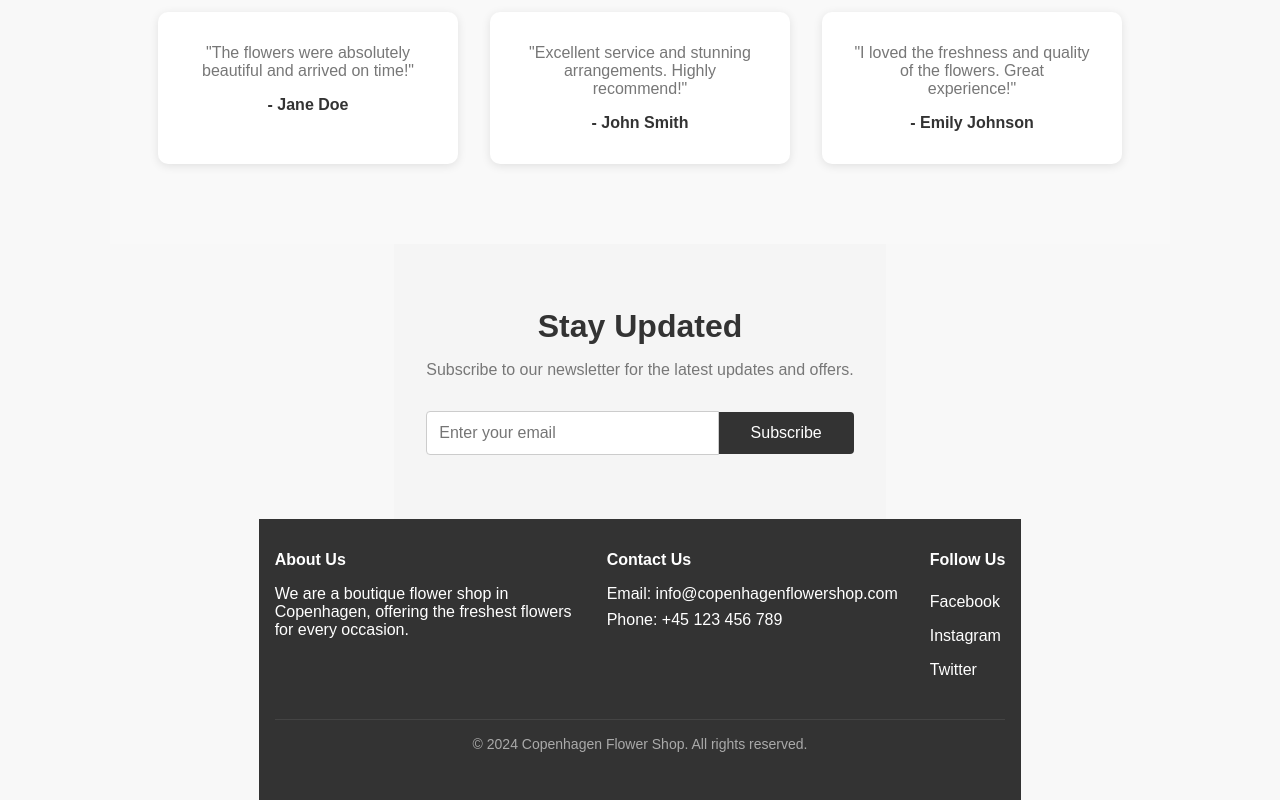
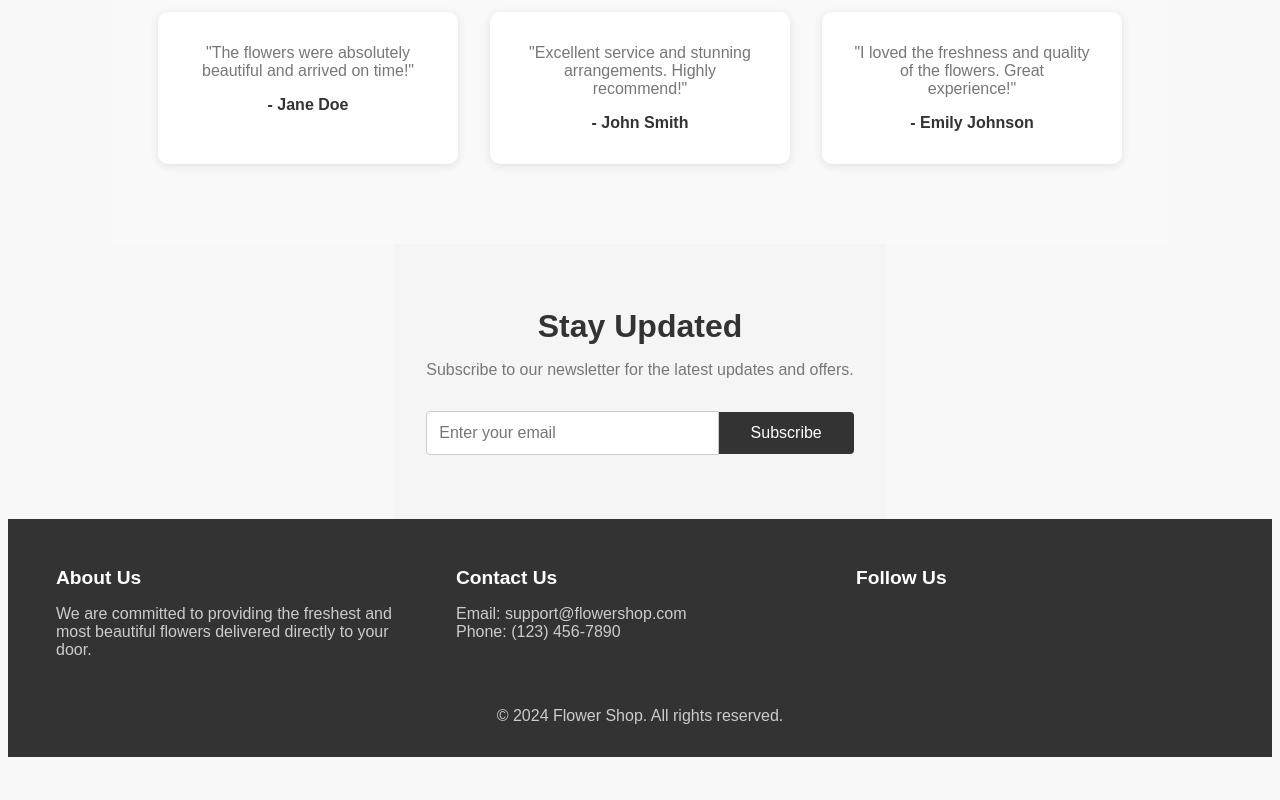
Before and after one commit to fairycreator/minimalistic-flower-shop, a React (Create React App) app: page / in a window 1280 px wide. Shown: the part 1339-2139 px from the top of the page. After the commit the page ends 2096 px from the top, so only its background shows below. Built offline with nearby package versions, Linux system fonts and the light colour scheme.

Commit message:
Fotter fixed

```diff
--- a/src/components/Footer.js
+++ b/src/components/Footer.js
@@ -5,47 +5,35 @@ const Footer = () => {
   return (
     <FooterContainer>
       <FooterContent>
-        <FooterSection>
+        <FooterColumn>
           <h4>About Us</h4>
           <p>
-            We are a boutique flower shop in Copenhagen, offering the freshest
-            flowers for every occasion.
+            We are committed to providing the freshest and most beautiful
+            flowers delivered directly to your door.
           </p>
-        </FooterSection>
-        <FooterSection>
+        </FooterColumn>
+        <FooterColumn>
           <h4>Contact Us</h4>
-          <p>Email: info@copenhagenflowershop.com</p>
-          <p>Phone: +45 123 456 789</p>
-        </FooterSection>
-        <FooterSection>
+          <p>Email: support@flowershop.com</p>
+          <p>Phone: (123) 456-7890</p>
+        </FooterColumn>
+        <FooterColumn>
           <h4>Follow Us</h4>
-          <SocialLinks>
-            <a
-              href="https://facebook.com"
-              target="_blank"
-              rel="noopener noreferrer"
-            >
-              Facebook
-            </a>
-            <a
-              href="https://instagram.com"
-              target="_blank"
-              rel="noopener noreferrer"
-            >
-              Instagram
-            </a>
-            <a
-              href="https://twitter.com"
-              target="_blank"
-              rel="noopener noreferrer"
-            >
-              Twitter
-            </a>
-          </SocialLinks>
-        </FooterSection>
+          <FooterSocials>
+            <SocialLink href="https://facebook.com">
+              <i className="fab fa-facebook-f"></i>
+            </SocialLink>
+            <SocialLink href="https://twitter.com">
+              <i className="fab fa-twitter"></i>
+            </SocialLink>
+            <SocialLink href="https://instagram.com">
+              <i className="fab fa-instagram"></i>
+            </SocialLink>
+          </FooterSocials>
+        </FooterColumn>
       </FooterContent>
       <FooterBottom>
-        <p>&copy; 2024 Copenhagen Flower Shop. All rights reserved.</p>
+        <p>© {new Date().getFullYear()} Flower Shop. All rights reserved.</p>
       </FooterBottom>
     </FooterContainer>
   );
@@ -53,52 +41,56 @@ const Footer = () => {
 
 const FooterContainer = styled.footer`
   background-color: #333;
-  color: white;
-  padding: 2rem 1rem;
+  color: #fff;
+  padding: 2rem;
 `;
 
 const FooterContent = styled.div`
   display: flex;
   justify-content: space-around;
   flex-wrap: wrap;
-  gap: 2rem;
-  padding-bottom: 2rem;
-  border-bottom: 1px solid #444;
+  max-width: 1200px;
+  margin: 0 auto;
 `;
 
-const FooterSection = styled.div`
-  max-width: 300px;
+const FooterColumn = styled.div`
+  flex: 1;
+  min-width: 250px;
+  margin: 1rem;
 
   h4 {
+    font-size: 1.2rem;
     margin-bottom: 1rem;
   }
 
   p {
-    margin: 0.5rem 0;
+    font-size: 1rem;
+    color: #ccc;
   }
 `;
 
-const SocialLinks = styled.div`
+const FooterSocials = styled.div`
   display: flex;
-  flex-direction: column;
+  gap: 1rem;
+`;
 
-  a {
-    color: white;
-    text-decoration: none;
-    margin: 0.5rem 0;
-    transition: color 0.3s ease;
+const SocialLink = styled.a`
+  color: #fff;
+  font-size: 1.5rem;
 
-    &:hover {
-      color: #ff4081;
-    }
+  &:hover {
+    color: #aaa;
   }
 `;
 
 const FooterBottom = styled.div`
   text-align: center;
-  padding: 1rem;
-  font-size: 0.875rem;
-  color: #aaa;
+  margin-top: 2rem;
+
+  p {
+    font-size: 1rem;
+    color: #ccc;
+  }
 `;
 
 export default Footer;
```
